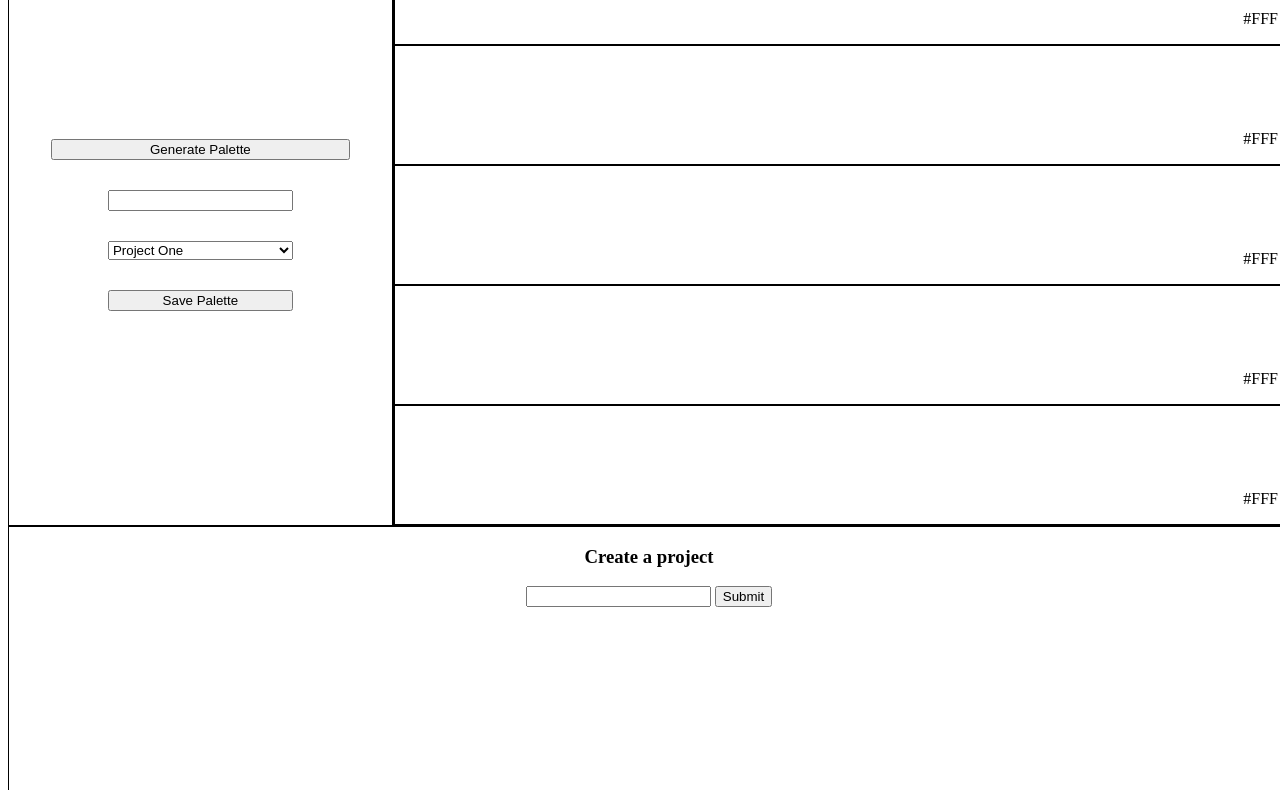
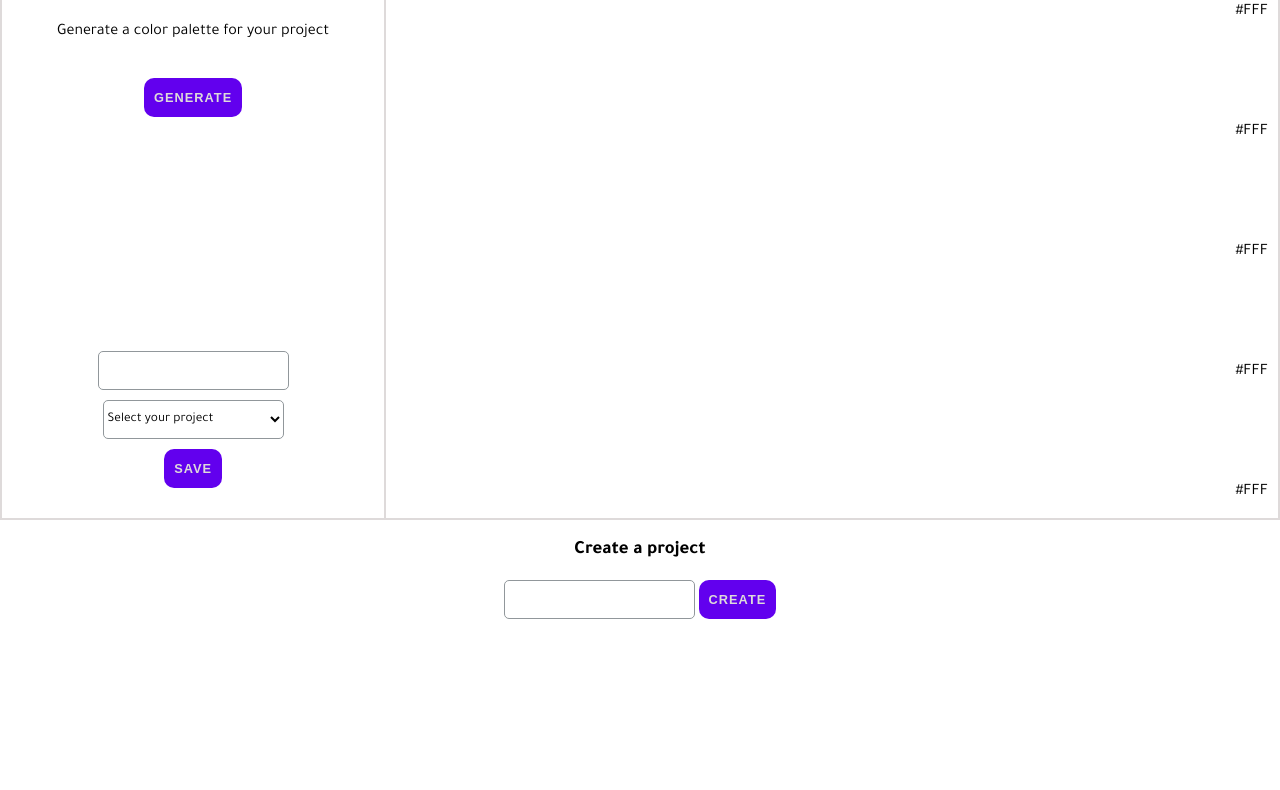
Before and after one commit to meloncatty/palette-picker, a website: page public/index.html in a window 1280 px wide. Shown: the part 84-874 px from the top of the page. Drawn offline with Linux system fonts and the light colour scheme.

Commit message:
Add more styling

```diff
--- a/public/index.html
+++ b/public/index.html
@@ -6,6 +6,7 @@
   <meta name='viewport' content='width=device-width, initial-scale=1.0'>
   <meta http-equiv='X-UA-Compatible'>
   <link rel='stylesheet' type='text/css' href='./styles/styles.css'>
+  <link href="https://fonts.googleapis.com/css?family=Tajawal:400,700" rel="stylesheet">
   <title>Palette Picker</title>
 </head>
 
@@ -13,17 +14,20 @@
   <main class='app-container'>
     <div class='top-container'>
       <section class='generate-container'>
-        <form class='generate-palette'>
-          <button class='generate-palette-submit' type='submit'>Generate Palette</button>
-        </form>
+        <div class='generate-form-container'>
+            <h1>Palette Picker</h1>
+            <p>Generate a color palette for your project</p>
+              <button class='generate-palette-submit' type='submit'>GENERATE</button>
+        </div>
+        <div class='save-palette-form-container'>
             <form class='save-palette'>
                 <input class='palette-name new-palette' type='text' />
                 <select class='select-project new-palette' name='Projects'>
-            <option value='project-one'>Project One</option>
-            <option value='project-two'>Project Two</option>
+                    <option value="" disabled selected>Select your project</option>
                 </select>
-          <button class='submit-new-palette new-palette' type='submit'>Save Palette</button>
+                <button class='submit-new-palette new-palette' type='submit'>SAVE</button>
               </form>
+        </div>
       </section>
       <section class='palette-container'>
         <div class='palette-color'>
@@ -48,9 +52,8 @@
         <h3>Create a project</h3>
         <form class='create-project-form'>
           <input class='project-name' type='text' />
-        <button class='add-project' type='submit'>Submit</button>
+          <button class='add-project' type='submit'>CREATE</button>
       </div>
-
       </form>
     </section>
   </main>
--- a/public/styles/styles.css
+++ b/public/styles/styles.css
@@ -1,44 +1,115 @@
+body {
+  margin: 0;
+  padding: 0;
+  font-family: 'Tajawal', sans-serif;
+}
+
 .top-container {
   display: flex;
-  width: 100vw;
+  justify-content: center;
+  width: auto;
+  border: 2px solid #dedada;
+}
+
+button {
+  border: none;
+  background: #6200ee;
+  border-radius: 10px;
+  padding: 10px;
+  color: #dedada;
+  height: 39px;
+  font-weight: bold;
+  letter-spacing: 1px;
+  font-size: .8em;
+}
+
+button:focus {
+  outline: none;
+}
+
+input {
+  border: 1px solid #91979b;
+  border-radius: 5px;
+  background: none;
+  height: 35px;
+  padding-left: 10px;
+}
+
+input:focus {
+  outline: none
+}
+
+select {
+  border: 1px solid #91979b;
+  border-radius: 5px;
+  background: none;
+  height: 39px;
+  width: 181px;
+  font-family: 'Tajawal', sans-serif;
 }
 
 .generate-container {
   width: 30%;
-  border: 1px solid #000;
   height: 600px;
   display: flex;
   flex-direction: column;
-  justify-content: center;
+  justify-content: space-between;
   align-items: center;
+  border-right: 2px solid #dedada;
 }
 
 .generate-palette {
   display: flex;
   flex-direction: column;
-  width: 78%;
+  width: 173px;
+}
+
+.generate-palette-submit {
+  margin-top: 20px;
+}
+
+.generate-form-container {
+  display: flex;
+  flex-direction: column;
+  align-items: center;
+  justify-content: center;
+}
+
+.generate-form-container h1 {
+  padding-top: 20px;
 }
 
 .new-palette {
-  margin-top: 30px;
+  margin-top: 10px;
 }
 
 .save-palette {
   display: flex;
   flex-direction: column;
+  align-items: center;
+  width: 70%;
+}
+
+.save-palette-form-container {
+  width: 100%;
+  display: flex;
+  flex-direction: column;
+  align-items: center;
+}
+
+.submit-new-palette{
+  margin-bottom: 30px;
 }
 
 .palette-container {
   display: flex;
   flex-direction: column;
   width: 70%;
-  border: 1px solid #000;
   height: 600px;
 }
 
 .projects-container {
-  width: 100vw;
-  border: 1px solid #000;
+  width: auto;
   height: 300px;
 }
 
@@ -51,7 +122,6 @@
 .palette-color {
   width: 100%;
   height: 142px;
-  border: 1px solid #000;
   display: flex;
   align-items: flex-end;
   justify-content: flex-end;
```
Lines whose indentation alone changed are shown as unchanged.
